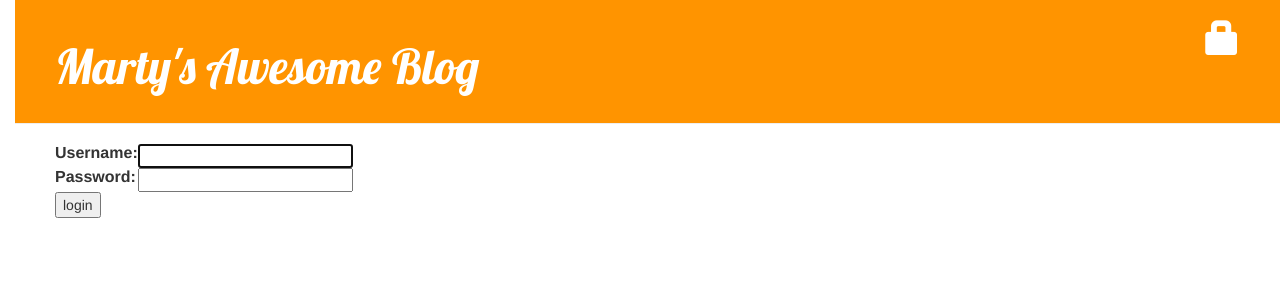
After one commit to martykobes/First-Python-Blog, a Django app: page /accounts/login/ in a window 1280 px wide. The commit adds this page. Shown: the top 300 px of the page. Run offline with Django 3.2, Linux system fonts and the light colour scheme; some libraries are stand-ins or nearby versions.

Commit message:
added login and log out

```diff
--- a/blog/templates/blog/base.html
+++ b/blog/templates/blog/base.html
@@ -11,11 +11,14 @@
         <div class="page-header">
         {% if user.is_authenticated %}
         <a href="{% url 'post_new' %}" class="top-menu"><span class="glyphicon glyphicon-plus"></span></a>
+        <a href="{% url 'post_draft_list' %}" class="top-menu"><span class="glyphicon glyphicon-edit"></span></a>
+        <p class="top-menu">Hello {{ user.username }}<small>(<a href="{% url 'logout' %}">Log out</a>)</small></p>
+        {% else %}
+        <a href="{% url 'login' %}" class="top-menu"><span class="glyphicon glyphicon-lock"></span></a>
         {% endif %}
-            <a href="{% url 'post_draft_list' %}" class="top-menu"><span class="glyphicon glyphicon-edit"></span></a>
-            <h1><a href="/">Marty's Awesome Blog</a></h1>
+        <h1><a href="{% url 'blog.views.post_list' %}">Marty's Awesome Blog</a></h1>
     </div>
-        <div class="content container">
+    <div class="content">
         <div class="row">
             <div class="col-md-8">
             {% block content %}
--- a/blog/templates/blog/post_detail.html
+++ b/blog/templates/blog/post_detail.html
@@ -12,6 +12,8 @@
         {% if user.is_authenticated %}
      <a class="btn btn-default" href="{% url 'post_edit' pk=post.pk %}"><span class="glyphicon glyphicon-pencil"></span></a>
      <a class="btn btn-default" href="{% url 'post_remove' pk=post.pk %}"><span class="glyphicon glyphicon-remove"></span></a>
+     {% else %}
+     <a href="{% url 'login' %}" class="top-menu"><span class="glyphicon glyphicon-lock"></span></a>
 {% endif %}
         <h1>{{ post.title }}</h1>
         <p>{{ post.text|linebreaksbr }}</p>
--- /dev/null
+++ b/blog/templates/registration/login.html
@@ -0,0 +1,26 @@
+{% extends "blog/base.html" %}
+
+{% block content %}
+
+{% if form.errors %}
+<p>Your username and password didn't match. Please try again.</p>
+{% endif %}
+
+<form method="post" action="{% url 'login' %}">
+{% csrf_token %}
+<table>
+<tr>
+    <td>{{ form.username.label_tag }}</td>
+    <td>{{ form.username }}</td>
+</tr>
+<tr>
+    <td>{{ form.password.label_tag }}</td>
+    <td>{{ form.password }}</td>
+</tr>
+</table>
+
+<input type="submit" value="login" />
+<input type="hidden" name="next" value="{{ next }}" />
+</form>
+
+{% endblock %}
--- a/mysite/settings.py
+++ b/mysite/settings.py
@@ -52,6 +52,8 @@ MIDDLEWARE_CLASSES = [
 ]
 
 ROOT_URLCONF = 'mysite.urls'
+
+LOGIN_REDIRECT_URL = '/'
 
 TEMPLATES = [
     {
--- a/mysite/urls.py
+++ b/mysite/urls.py
@@ -13,11 +13,17 @@ Including another URLconf
     1. Import the include() function: from django.conf.urls import url, include
     2. Add a URL to urlpatterns:  url(r'^blog/', include('blog.urls'))
 """
-from django.conf.urls import url
+from django.conf.urls import include, url, patterns
+import django.contrib.auth.views
+from django.contrib.auth import views
+
 from django.contrib import admin
-from django.conf.urls import include
+admin.autodiscover()
 
-urlpatterns = [
-    url(r'^admin/', admin.site.urls),
+
+urlpatterns = patterns('',
+    url(r'^admin/', include(admin.site.urls)),
+    url(r'^accounts/login/$', django.contrib.auth.views.login, name='login'),
+    url(r'^accounts/logout/$', views.logout, name='logout', kwargs={'next_page': '/'}),
     url(r'', include('blog.urls')),
-]
+)
```
Also changed, not shown: blog/views.py (+6 -2 lines). Lines whose indentation alone changed are shown as unchanged.
